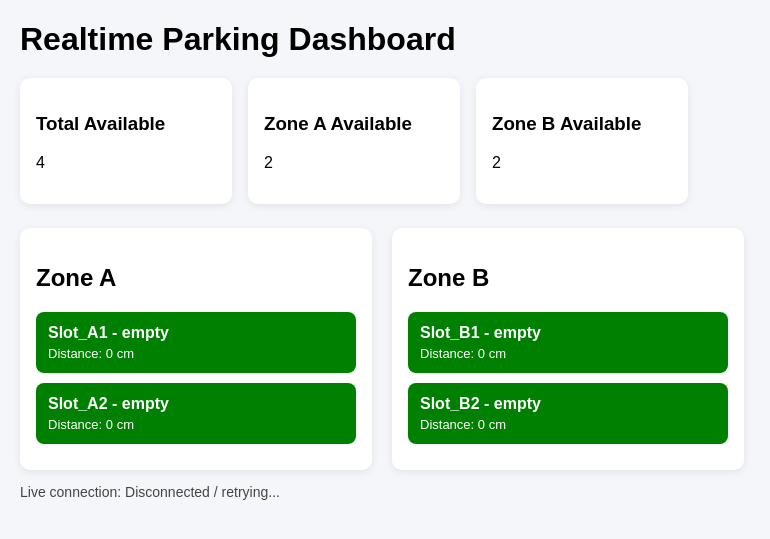
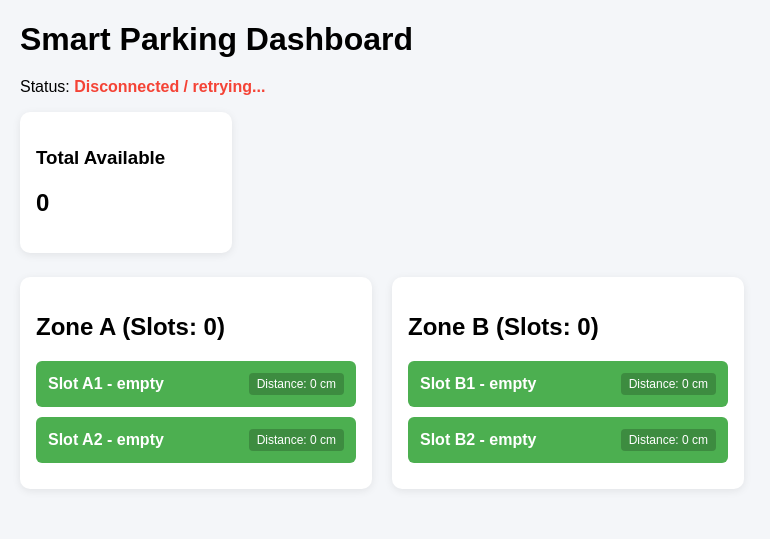
Before and after one commit to WEIHE6625/Smart-Parking-System, a Flask app: page /dashboard in a window 1280 px wide. Shown: the top 539 px of the page, without its empty margins (0-770 px from the left). Run offline with Flask 3, Linux system fonts and the light colour scheme; data that the repository does not hold is empty.

Commit message:
Update dashboard.html

```diff
--- a/templates/dashboard.html
+++ b/templates/dashboard.html
@@ -47,54 +47,41 @@
         .slot {
             margin: 10px 0;
             padding: 12px;
-            border-radius: 8px;
+            border-radius: 6px;
+            font-weight: bold;
             color: white;
-            font-weight: bold;
+            display: flex;
+            justify-content: space-between;
+            align-items: center;
         }
 
-        .empty {
-            background: green;
-        }
-
-        .occupied {
-            background: red;
-        }
+        .empty { background: #4caf50; }
+        .occupied { background: #f44336; }
 
         .small {
-            display: block;
-            font-size: 13px;
+            font-size: 12px;
             font-weight: normal;
-            margin-top: 4px;
-        }
-
-        .status-bar {
-            margin-top: 14px;
-            font-size: 14px;
-            color: #444;
-        }
-
-        .illegal-status {
-            margin-top: 24px;
-            background: white;
-            border-radius: 10px;
-            padding: 16px;
-            box-shadow: 0 2px 8px rgba(0,0,0,0.08);
+            background: rgba(0,0,0,0.2);
+            padding: 4px 8px;
+            border-radius: 4px;
         }
 
         .illegal-item {
+            margin: 10px 0;
             padding: 12px;
-            border-radius: 8px;
-            margin-top: 10px;
+            border-radius: 6px;
             font-weight: bold;
-            color: white;
+            display: flex;
+            justify-content: space-between;
+            align-items: center;
         }
 
-        .illegal-clear {
-            background: #2e7d32;
-        }
+        .illegal-clear { background: #e0e0e0; color: #333; }
+        .illegal-detected { background: #ff9800; color: white; animation: blink 1s infinite alternate; }
 
-        .illegal-detected {
-            background: #c62828;
+        @keyframes blink {
+            from { opacity: 1; }
+            to { opacity: 0.7; }
         }
 
         /* Modal Background Overlay */
@@ -146,80 +133,46 @@
             display: flex;
         }
 
-
-
-
-        @keyframes slideIn {
-            from {
-                opacity: 0;
-                transform: translateY(-12px);
-            }
-            to {
-                opacity: 1;
-                transform: translateY(0);
-            }
-        }
     </style>
 </head>
 <body>
-    <h1>Realtime Parking Dashboard</h1>
+    <h1>Smart Parking Dashboard</h1>
+    <p>Status: <span id="liveStatus" style="font-weight:bold; color: #1976d2;">Connecting...</span></p>
 
     <div class="summary">
         <div class="card">
             <h3>Total Available</h3>
-            <p id="totalAvailable">{{ parking_state.TOTAL_AVAILABLE }}</p>
-        </div>
-
-        <div class="card">
-            <h3>Zone A Available</h3>
-            <p id="zoneAAvailable">{{ parking_state.ZONE_AVAILABLE.Zone_A }}</p>
-        </div>
-
-        <div class="card">
-            <h3>Zone B Available</h3>
-            <p id="zoneBAvailable">{{ parking_state.ZONE_AVAILABLE.Zone_B }}</p>
+            <h2 id="totalAvailable">0</h2>
         </div>
     </div>
 
     <div class="zones">
         <div class="zone-box">
-            <h2>Zone A</h2>
-
-            <div id="Slot_A1" class="slot {{ parking_state.SLOTS.Zone_A.Slot_A1.status }}">
-                Slot_A1 - {{ parking_state.SLOTS.Zone_A.Slot_A1.status }}
-                <span class="small">
-                    Distance: {{ parking_state.SLOTS.Zone_A.Slot_A1.distance }} cm
-                </span>
-            </div>
-
-            <div id="Slot_A2" class="slot {{ parking_state.SLOTS.Zone_A.Slot_A2.status }}">
-                Slot_A2 - {{ parking_state.SLOTS.Zone_A.Slot_A2.status }}
-                <span class="small">
-                    Distance: {{ parking_state.SLOTS.Zone_A.Slot_A2.distance }} cm
-                </span>
-            </div>
+            <h2>Zone A (Slots: <span id="zoneAAvailable">0</span>)</h2>
+            <div id="Slot_A1" class="slot empty">Slot A1 - empty<span class="small">Distance: 0 cm</span></div>
+            <div id="Slot_A2" class="slot empty">Slot A2 - empty<span class="small">Distance: 0 cm</span></div>
         </div>
 
         <div class="zone-box">
-            <h2>Zone B</h2>
-
-            <div id="Slot_B1" class="slot {{ parking_state.SLOTS.Zone_B.Slot_B1.status }}">
-                Slot_B1 - {{ parking_state.SLOTS.Zone_B.Slot_B1.status }}
-                <span class="small">
-                    Distance: {{ parking_state.SLOTS.Zone_B.Slot_B1.distance }} cm
-                </span>
-            </div>
-
-            <div id="Slot_B2" class="slot {{ parking_state.SLOTS.Zone_B.Slot_B2.status }}">
-                Slot_B2 - {{ parking_state.SLOTS.Zone_B.Slot_B2.status }}
-                <span class="small">
-                    Distance: {{ parking_state.SLOTS.Zone_B.Slot_B2.distance }} cm
-                </span>
-            </div>
+            <h2>Zone B (Slots: <span id="zoneBAvailable">0</span>)</h2>
+            <div id="Slot_B1" class="slot empty">Slot B1 - empty<span class="small">Distance: 0 cm</span></div>
+            <div id="Slot_B2" class="slot empty">Slot B2 - empty<span class="small">Distance: 0 cm</span></div>
         </div>
     </div>
 
+    <div id="illegalStatusContainer" style="display: none; background: #ffebee; border: 2px solid #c62828; padding: 15px; border-radius: 8px; margin-top: 20px; max-width: 650px;">
+        <h3 style="color: #c62828; margin-top: 0;">🚨 Illegal Parking Status 🚨</h3>
 
+        <div id="illegalZoneA" class="illegal-item illegal-clear">
+            Slot A1 & A2 - CLEAR
+            <span class="small">Distance: 0 cm</span>
+        </div>
+
+        <div id="illegalZoneB" class="illegal-item illegal-clear">
+            Slot B1 & B2 - CLEAR
+            <span class="small">Distance: 0 cm</span>
+        </div>
+    </div>
 
     <div id="illegalModal" class="modal-overlay">
         <div class="modal-content">
@@ -227,10 +180,6 @@
             <p id="modalMessage" style="font-size: 18px; font-weight: bold;"></p>
             <button class="close-btn" onclick="closeModal()">Dismiss</button>
         </div>
-    </div>
-
-    <div class="status-bar">
-        Live connection: <span id="liveStatus">Connecting...</span>
     </div>
 
     <script>
@@ -242,6 +191,7 @@
 
         source.onopen = function () {
             document.getElementById("liveStatus").textContent = "Connected";
+            document.getElementById("liveStatus").style.color = "#4caf50";
         };
 
         source.onmessage = function (event) {
@@ -276,6 +226,7 @@
 
         source.onerror = function () {
             document.getElementById("liveStatus").textContent = "Disconnected / retrying...";
+            document.getElementById("liveStatus").style.color = "#f44336";
         };
 
         function updateSlot(slotId, slotData) {
@@ -308,7 +259,7 @@
             const isB = data.ILLEGAL_PARKING?.Zone_B?.detected || false;
 
             if (isA) {
-                elA.style.display = "block";
+                elA.style.display = "flex";
                 const distA = document.querySelector("#illegalZoneA .small");
                 if(distA) distA.textContent = `Distance: ${data.ILLEGAL_PARKING.Zone_A.distance} cm`;
             } else {
@@ -316,7 +267,7 @@
             }
 
             if (isB) {
-                elB.style.display = "block";
+                elB.style.display = "flex";
                 const distB = document.querySelector("#illegalZoneB .small");
                 if(distB) distB.textContent = `Distance: ${data.ILLEGAL_PARKING.Zone_B.distance} cm`;
             } else {
```
